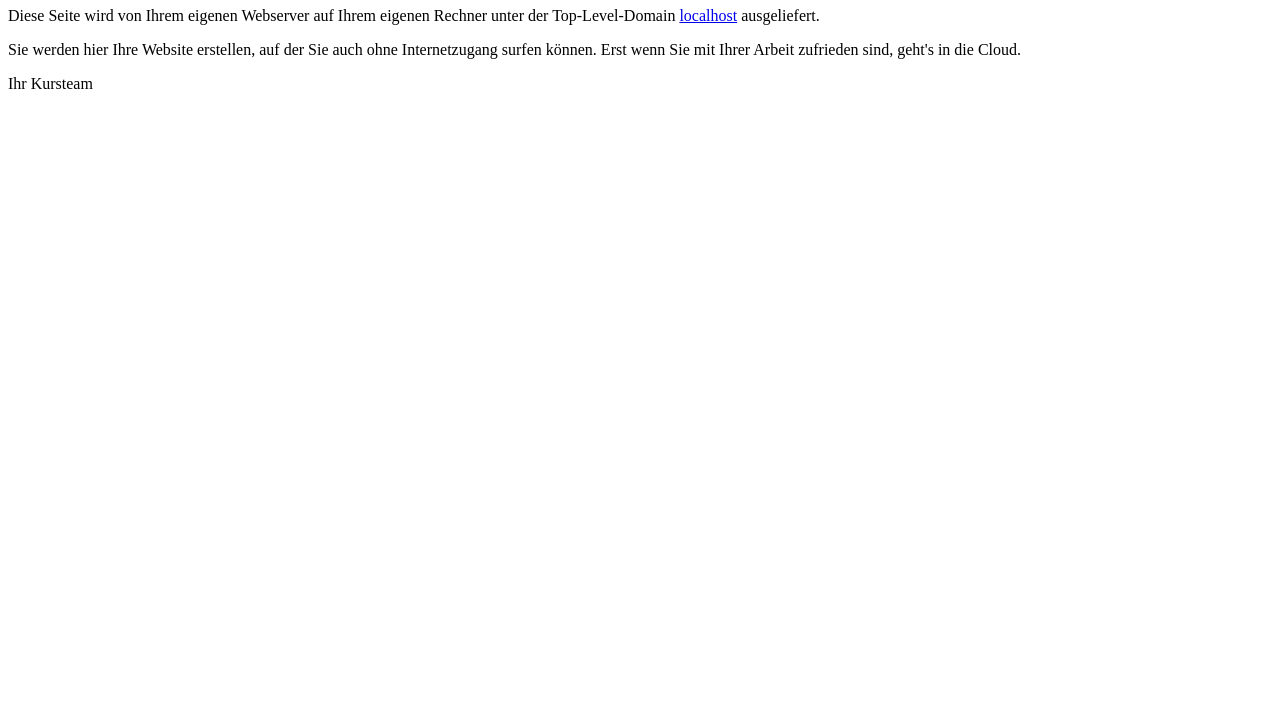
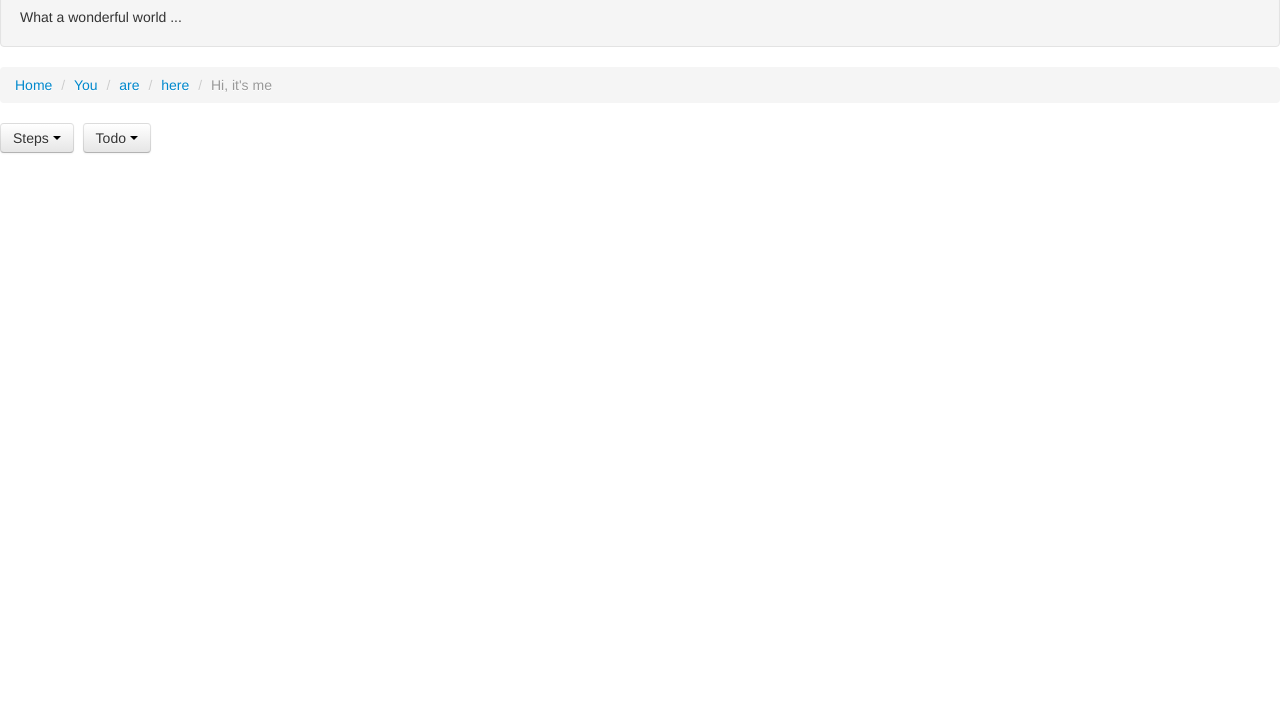
Before and after one commit to sabinefischerabdelbaki/web2013, a plain HTML site: page index.html in a window 1280 px wide. Shown: the part 73-800 px from the top of the page. Drawn offline with nearby package versions, Linux system fonts and the light colour scheme; files that its build step writes are made by us from their sources.

Commit message:
links hinzugefügt

```diff
--- a/index.html
+++ b/index.html
@@ -1,25 +1,60 @@
 <!DOCTYPE html>
 <html>
-<head>
-<meta http-equiv="Content-Type" content="text/html;charset=utf-8" />
-<title>Willkommen!</title>
-</head>
-<body>
-<header>
-	<h1>Willkommen!</h1>
-</header>
-<article>
-	<p>
-		Diese Seite wird von Ihrem eigenen Webserver auf Ihrem eigenen Rechner unter der Top-Level-Domain
-		<a href="http://localhost">localhost</a> ausgeliefert.
-	</p>
-	<p>
-		Sie werden hier Ihre Website erstellen, auf der Sie auch ohne Internetzugang surfen können.
-		Erst wenn Sie mit Ihrer Arbeit zufrieden sind, geht's in die Cloud.
-	</p>
-	<p>
-		Ihr Kursteam
-	</p>
-</article>
-</body>
+  <head>
+    <title>My first Homework - Sabine Fischer-Abdelbaki</title>
+    <meta name="viewport" content="width=device-width, initial-scale=1.0">
+    <!-- Bootstrap -->
+    <link href="css/bootstrap.min.css" rel="stylesheet" media="screen">
+  </head>
+  <body>
+    <h1>Hausaufgabe 1: Hier entsteht eine Website</h1>
+    <div class="well">
+     What a wonderful world ...
+    </div>
+    <!-- BREADcrumb - Navileiste wo bin ich -->
+        <div class="navbar navbar-inverse">
+        <ul class="breadcrumb">
+		    <li><a href="#">Home</a> <span class="divider">/</span></li>
+		    <li><a href="#">You</a> <span class="divider">/</span></li>
+		    <li><a href="#">are</a> <span class="divider">/</span></li>
+		    <li><a href="#">here</a> <span class="divider">/</span></li>
+		    <li class="active">Hi, it's me</li>
+    	</ul>
+    </div>
+     <!-- ENDE Breadcrumb - Navileiste wo bin ich -->
+
+     <!-- NAVI Buttons -->
+    <div class="btn-group">
+    <a class="btn dropdown-toggle" data-toggle="dropdown" href="#">
+    Steps
+    <span class="caret"></span>
+    </a>
+    <ul class="dropdown-menu">
+    <!-- dropdown menu links -->
+    	    <li><a href="#">Virtualbox</a> </li>
+		    <li><a href="#">Bootstrap</a> </li>
+		    <li><a href="#">Eclipse</a> </li>
+ 		    <li><a href="#">Github</a> </li>
+		    <li><a href="#">to the Cloud</a> </li>    </ul>
+    </div>
+
+        <div class="btn-group">
+    <a class="btn dropdown-toggle" data-toggle="dropdown" href="#">
+    Todo
+    <span class="caret"></span>
+    </a>
+    <ul class="dropdown-menu">
+    <!-- dropdown menu links -->
+    	    <li><a href="#">waiting</a> </li>
+		    <li><a href="#">for more</a> </li>
+		    <li><a href="#">thanks</a> </li>
+    </ul>
+    </div>
+    <!--  ENDE NAVI Buttons  -->
+
+    <script src="http://code.jquery.com/jquery.js"></script>
+    <script src="js/bootstrap.min.js"></script>
+
+
+  </body>
 </html>
```
Also changed, not shown: bootstrap/index.html (+9 -9 lines).
